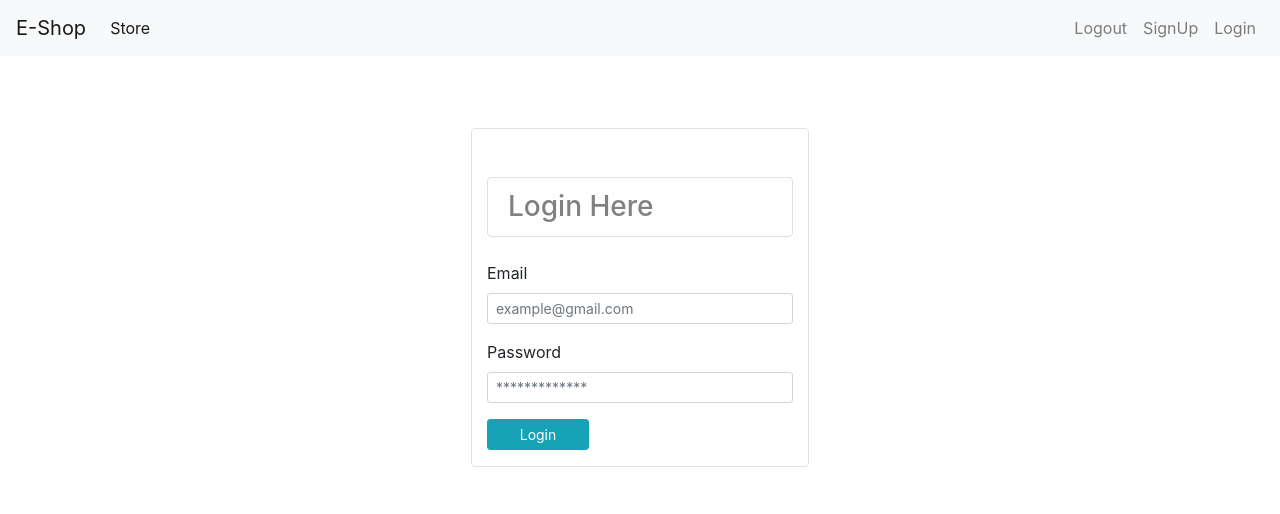
After one commit to athulya1997/E-Shop, a Django app: page /login in a window 1280 px wide. The commit adds this page. Shown: the top 514 px of the page. Run offline with Django 4.2, Linux system fonts and the light colour scheme; some libraries are stand-ins or nearby versions.

Commit message:
Third Commit

```diff
--- a/store/templates/base.html
+++ b/store/templates/base.html
@@ -35,7 +35,7 @@
       </li>
 
       <li class="nav-item ">
-        <a class="nav-link" href="#">Login <span class="sr-only">(current)</span></a>
+        <a class="nav-link" href="/login">Login <span class="sr-only">(current)</span></a>
       </li>
 
 
--- /dev/null
+++ b/store/templates/login.html
@@ -0,0 +1,37 @@
+{% extends 'base.html' %}
+{% block content %}
+
+<div class="container">
+    <div class="p-4 m-4">
+        <div class="col-lg-4 mt-4 mb-4 mx-auto border rounded pt-4">
+            <h3 class="alert alert-light border rounded mt-4 mb-4">Login Here</h3>
+            <form action="/login" method="POST">
+                {% csrf_token %}
+                {% if error %}
+                <div class="alert alert-danger" role="alert">
+                  {{error}}
+                </div>
+                {% endif %}
+
+                <div class="form-group">
+                    <label for="">Email</label>
+                    <input required type="email" name="email" id="" value="{{values.email}}" class="form-control form-control-sm" placeholder="example@gmail.com" >
+                </div>
+
+                <div class="form-group">
+                    <label for="">Password</label>
+                    <input type="password" name="password" id="" class="form-control form-control-sm" placeholder="*************">
+                </div>
+
+                <div class="form-group">
+                    <input class="btn btn-sm btn-info col-lg-4" type="submit" value="Login">
+                </div>
+
+
+            </form>
+
+        </div>
+    </div>
+</div>
+
+{% endblock %}
--- a/store/urls.py
+++ b/store/urls.py
@@ -1,8 +1,9 @@
 
 from django.contrib import admin
 from django.urls import path
-from .views import index,signup
+from .views import index, signup, login
 urlpatterns = [
-    path('',index),
-    path('signup',signup)
+    path('',index,name='homepage'),
+    path('signup',signup),
+    path('login',login),
 ]
--- a/store/views.py
+++ b/store/views.py
@@ -1,8 +1,15 @@
-from django.shortcuts import render
+from django.shortcuts import render,redirect
 from django.http import HttpResponse
+from django.contrib.auth.hashers import make_password, check_password
 from .models.product import Product
 from .models.category import Category
 from .models.customer import Customer
+
+# print(make_password('1234'))
+# print(check_password('1234', 'pbkdf2_sha256$320000$SgMApGmytrRiidet4qZWH4$+dm2t57UkJ4V/PYhfAWekFJniuAopHf0PK/Dn4zc32g='))
+# True
+
+
 # Create your views here.
 def index(request):
     products = None
@@ -19,6 +26,36 @@ def index(request):
     data['categories'] = categories
     return render(request,'index.html', data)
 
+def validateCustomer(customer):
+    error_message = None
+    if(not customer.first_name):
+        error_message = "First Name Required!!!"
+    elif len(customer.first_name)<4:
+        error_message = "First Name must be 4 character long or more"
+
+    elif not customer.last_name:
+        error_message = "Last Name Required!!!"
+    elif len(customer.last_name)<4:
+        error_message = "Last Name must be 4 character long or more"
+
+    elif not customer.phone:
+        error_message = "Phone Number Required!!!"
+    elif len(customer.phone) <10:
+        error_message = "Phone Number must be 10 character long"
+
+    elif len(customer.email)<5:
+        error_message = "Email must be 5 character long"
+
+    elif len(customer.password)<6:
+        error_message = "Password must be 6 character long"
+
+    elif customer.isExists():
+        error_message = 'Email Address Already Registered...'
+
+    return error_message
+
+# def registerUser(request):
+
 def signup(request):
     # print(request.method)
     if request.method == 'GET':
@@ -30,7 +67,41 @@ def signup(request):
         phone = postData.get('phone')
         email = postData.get('email')
         password = postData.get('password')
+
+        # validation
+        value = {'first_name':first_name,'last_name':last_name,'phone':phone,'email':email}
+
+        error_message = None
+
         customer = Customer(first_name=first_name,last_name=last_name,phone=phone,email=email,password=password)
-        customer.register()
-        return HttpResponse('success')
+
+        error_message = validateCustomer(customer)
+        # saving
+        if not error_message:
+            # customer = Customer(first_name=first_name,last_name=last_name,phone=phone,email=email,password=password)
+            customer.password = make_password(customer.password)
+            customer.register()
+            return redirect('homepage')
+        else:
+            data  = {'error':error_message, 'values':value}
+            return render(request,'signup.html',data)
+        # return HttpResponse('success')
         # return HttpResponse('request.POST') middleware "request.POST.get('email')""
+
+def login(request):
+    if request.method == 'GET':
+        return render(request,'login.html')
+    else:
+        email = request.POST.get('email')
+        password = request.POST.get('password')
+        customer = Customer.get_customer_by_email(email)
+        error_message = None
+        if customer:
+            flag = check_password(password, customer.password)
+            if flag:
+                return redirect('homepage')
+            else:
+                error_message  = "Email or Password Invalid!!!"
+        else:
+            error_message  = "Email or Password Invalid!!!!!!!"
+        return render (request,'login.html',{'error':error_message})
```
Also changed, not shown: store/models/customer.py (+10 -0 lines), store/templates/signup.html (+9 -4 lines), db.sqlite3.
